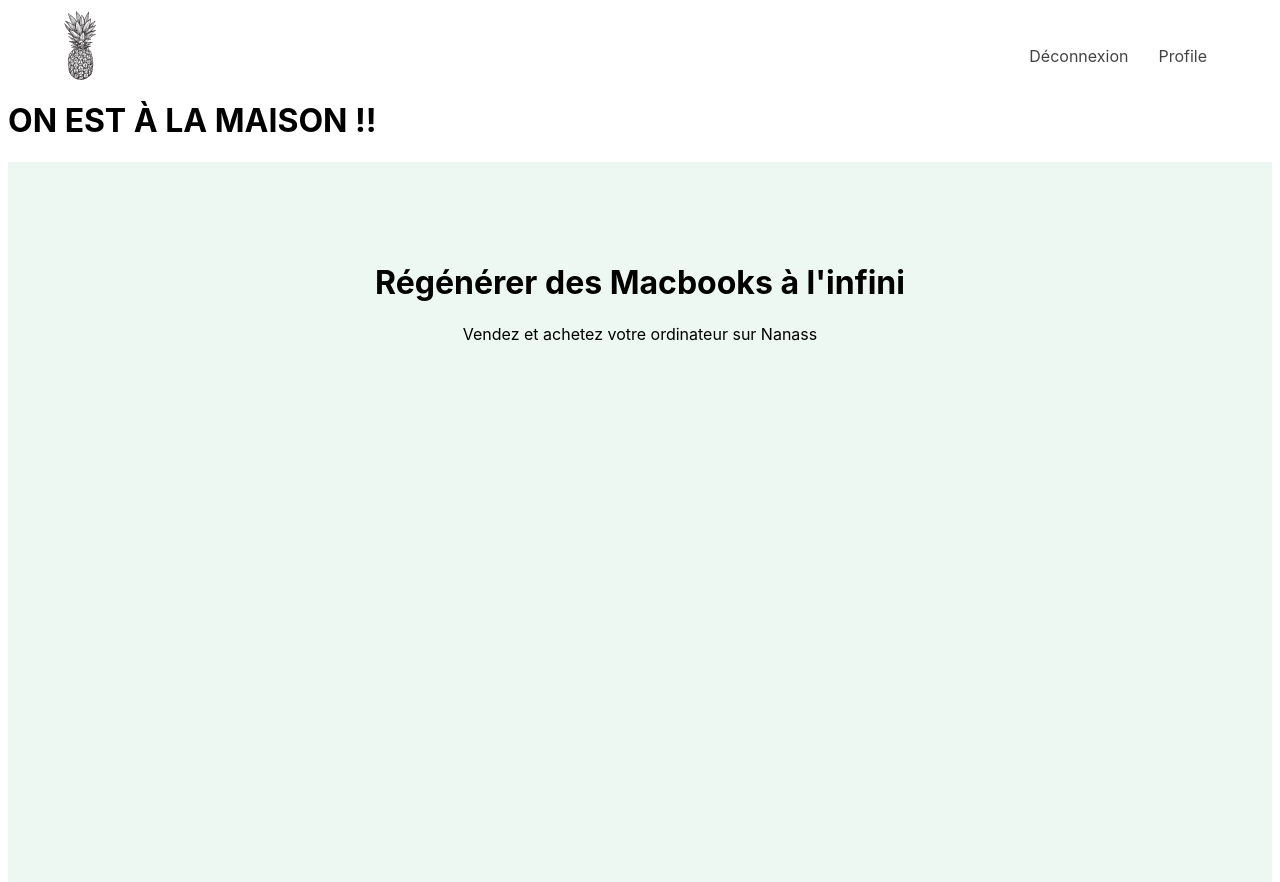
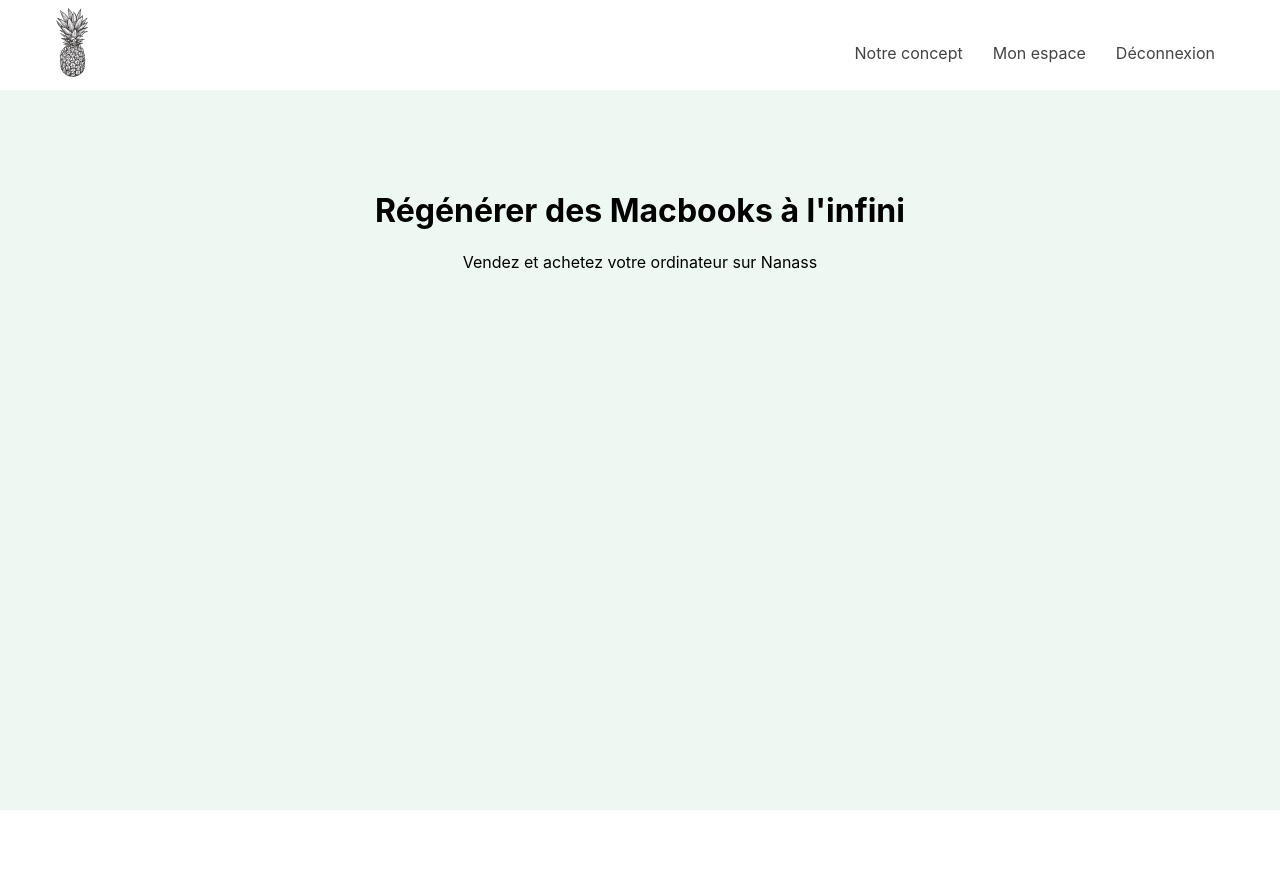
Before and after one commit to mariedx/Nanass, a Next.js app in the folder client/: page / in a window 1280 px wide. After the commit the page ends 810 px from the top, so only its background shows below. Built offline with nearby package versions, Linux system fonts and the light colour scheme.

Commit message:
header on layout created and navbar updated

```diff
--- a/client/src/components/Layout/index.jsx
+++ b/client/src/components/Layout/index.jsx
@@ -1,15 +1,22 @@
 import Navbar from 'components/Navbar';
 import styles from './layout.module.scss';
 
-const Layout = ({ children, home }) => (
+const Layout = ({
+  children, home, title, subtitle,
+}) => (
   <div className={styles.Layout}>
-    <Navbar />
     <main>
       {home && (
-        <h1 className="Layout__yesHome">ON EST À LA MAISON !!</h1>
+        <>
+          <Navbar />
+        </>
       )}
       {!home && (
-        <h1 className="Layout__notHome">ON N&apos;EST PAS À LA MAISON !!</h1>
+        <div className={styles.Header}>
+          <Navbar />
+          <h1 className={styles.Header__title}>{title}</h1>
+          <h2 className={styles.Header__subtitle}>{subtitle}</h2>
+        </div>
       )}
       {children}
     </main>
--- a/client/src/components/Layout/layout.module.scss
+++ b/client/src/components/Layout/layout.module.scss
@@ -1,12 +1,10 @@
 .Layout {
   min-height: 100vh;
-  padding: 0 0.5rem;
   display: flex;
   flex-direction: column;
 
 
   &__main {
-      padding: 5rem 0;
       flex: 1;
       display: flex;
       flex-direction: column;
@@ -15,3 +13,25 @@
       max-width: 800px;
   }
 }
+
+.Header {
+  background-color: #b8e7d3;
+  text-align: center;
+  width: 100%;
+  height: 32vh;
+  top:0;
+  left:0;
+  z-index: -1;
+  margin-bottom: 0px;
+
+  &__title {
+    color: white;
+    text-transform: uppercase;
+    letter-spacing: 2px;
+    margin-top: 5vh;
+  }
+
+  &__subtitle {
+    color: white;
+  }
+}
--- a/client/src/components/Navbar/index.jsx
+++ b/client/src/components/Navbar/index.jsx
@@ -45,8 +45,13 @@
           {/* {currentUser.id && (
         <> */}
           <li>
-            <Link href="/profile">
-              <a className={styles.Navbar__link}>Profile</a>
+            <Link href="/concept">
+              <a className={styles.Navbar__link}> Notre concept</a>
+            </Link>
+          </li>
+          <li>
+            <Link href="/profil">
+              <a className={styles.Navbar__link}>Mon espace</a>
             </Link>
           </li>
 
--- a/client/src/components/Navbar/navbar.module.scss
+++ b/client/src/components/Navbar/navbar.module.scss
@@ -3,9 +3,9 @@
 .Navbar {
   display: flex;
   justify-content: space-between;
-  padding: 15px 50px 0px 00px;
+  padding: 20px 50px 20px 0px;
   align-items: center;
-  height: 80px;
+  height: 90px;
 
   ul {
     list-style: none;
@@ -16,7 +16,7 @@
   &__right {
 
     li {
-      float: right;
+      float: left;
       justify-content: space-between;
 
       a {
```
